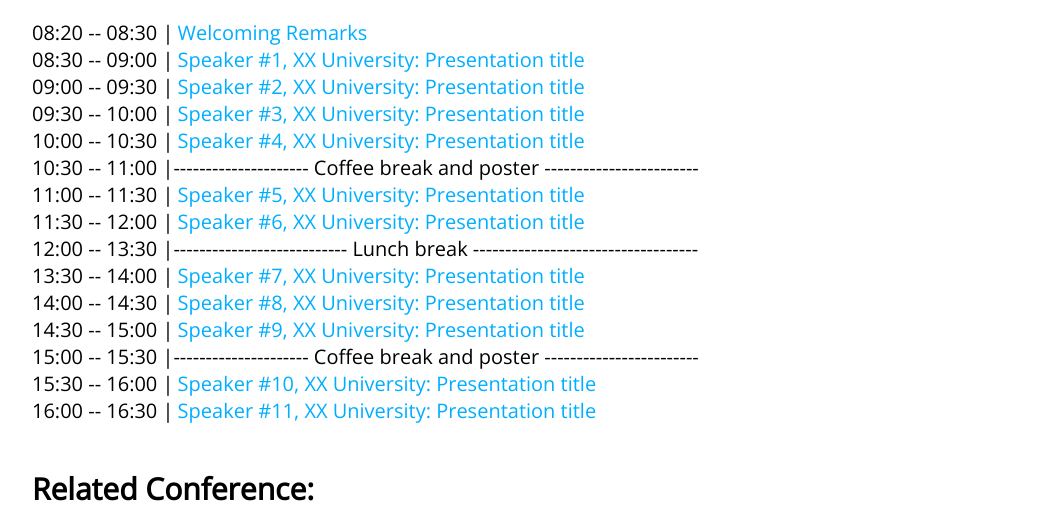
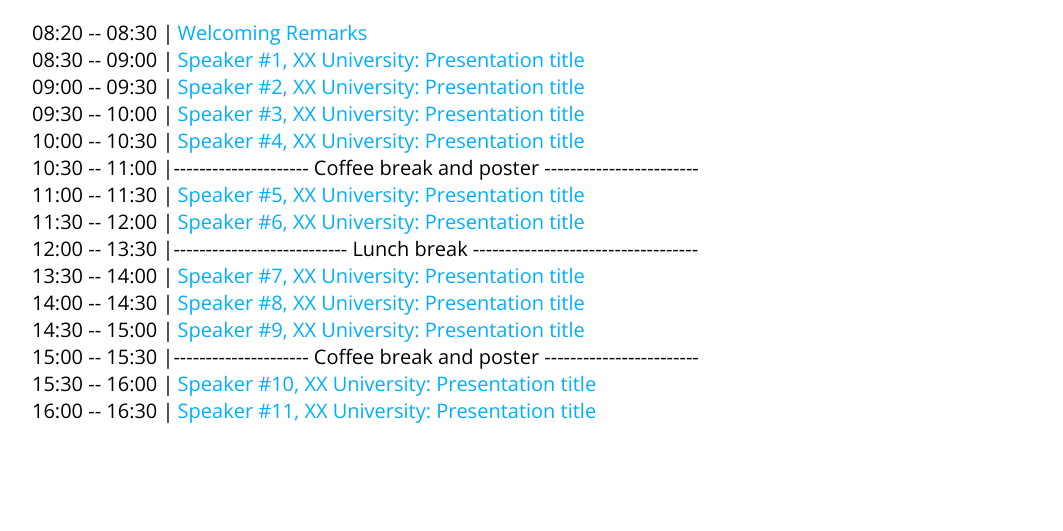
Before and after one commit to biomechatronics-lab/biomechatronics-lab.github.io, a plain HTML site: page _site/mechanismdesign-2020icra-workshop.html in a window 1280 px wide. Shown: the part 2437-2968 px from the top of the page, without its empty margins (108-1171 px from the left). Drawn offline with nearby package versions, Linux system fonts and the light colour scheme.

Commit message:
update 2020icra

```diff
--- a/_site/mechanismdesign-2020icra-workshop.html
+++ b/_site/mechanismdesign-2020icra-workshop.html
@@ -249,10 +249,10 @@
         <p>&nbsp;</p>
         <p>&nbsp;</p>
 
-        <p style="color:black; font-family: 'Open Sans', sans-serif; font-size: 30px"><strong>Related
+        <!--<p style="color:black; font-family: 'Open Sans', sans-serif; font-size: 30px"><strong>Related
             Conference:</strong></p>
         <p>&nbsp;</p>
-        <!--<p style="color:black; font-family: 'Open Sans', sans-serif; font-size: 20px; line-height: 50px">
+        <p style="color:black; font-family: 'Open Sans', sans-serif; font-size: 20px; line-height: 50px">
           <a href="https://www.mossrehab.com/creg/classdetails.aspx?id=290&sid=2&classid=1710"
             style="text-decoration:underline">Rehabilitation Robotics Symposium: From Design to Clinical Application</a>
           <br>
```
Also changed, not shown: mechanismdesign-2020icra-workshop.html (+2 -2 lines).
